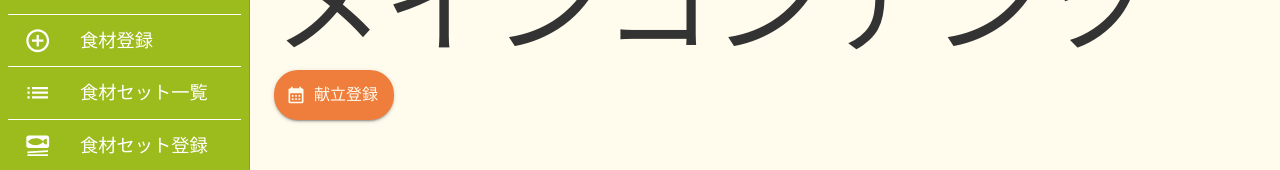
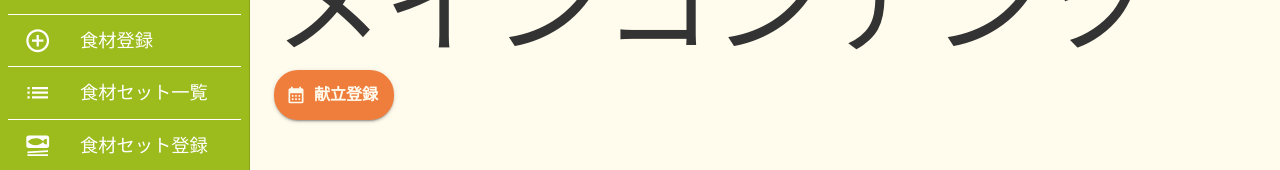
Before and after one commit to masaokaka/my-fridge-frontend, a React (Vite) app in the folder src/: page / in a window 1280 px wide. Shown: the part 194-364 px from the top of the page. Built offline with nearby package versions, Linux system fonts and the light colour scheme; a web font is replaced by a local one.

Commit message:
update: #10 ボタンにpropsを追記

```diff
--- a/src/src/components/uiParts/CustomButton/presenter.tsx
+++ b/src/src/components/uiParts/CustomButton/presenter.tsx
@@ -1,11 +1,15 @@
 import { Button, styled } from '@mui/material';
-import { ReactNode } from 'react';
+import { MouseEventHandler, ReactNode } from 'react';
 
 type Props = {
   /** アイコン */
   icon?: ReactNode;
   /** タイプ */
   type?: 'outlined' | 'contained';
+  /** 非活性フラグ */
+  disabled?: boolean;
+  /** クリック時処理 */
+  onClick?: MouseEventHandler<HTMLButtonElement>;
   /** テキスト */
   text: string;
 };
@@ -14,20 +18,41 @@ const StyledButton = styled(Button)(({ theme }) => ({
   borderRadius: 24,
   height: 45,
   minWidth: 120,
+  fontWeight: 'bold',
+  fontSize: 14,
   '&.MuiButton-outlinedSecondary': {
     backgroundColor: '#fff',
+    '&:hover': {
+      // セカンダリーカラーのrgbが(239,125,60)
+      backgroundColor: 'rgba(239, 125, 60, 0.04)',
+    },
   },
   [theme.breakpoints.up('sm')]: {
     height: 50,
+    fontSize: 16,
   },
 }));
 /** 共通ボタン
  * @param icon アイコン
  * @param text テキスト
  * @param type タイプ
+ * @param onClick クリック時処理
+ * @param disabled 非活性フラグ
  */
-const CustomButton = ({ text, icon, type = 'contained' }: Props) => (
-  <StyledButton variant={type} color="secondary" startIcon={icon}>
+const CustomButton = ({
+  text,
+  icon,
+  disabled,
+  onClick,
+  type = 'contained',
+}: Props) => (
+  <StyledButton
+    variant={type}
+    color="secondary"
+    startIcon={icon}
+    onClick={onClick}
+    disabled={disabled}
+  >
     {text}
   </StyledButton>
 );
--- a/src/src/components/uniqueParts/Header/presenter.tsx
+++ b/src/src/components/uniqueParts/Header/presenter.tsx
@@ -64,7 +64,7 @@ const Header = ({ fridgeName, notificationsCount }: Props) => {
       <Container sx={{ height: '100%' }}>
         <Toolbar disableGutters sx={{ height: '100%' }}>
           <Logo />
-          <Typography fontWeight="bold" ml={2} fontSize={{ xs: 14, sm: 20 }}>
+          <Typography fontWeight="bold" ml={2} fontSize={{ xs: 16, sm: 20 }}>
             {fridgeName}の冷蔵庫
           </Typography>
           <Box sx={{ flexGrow: 1 }} />
```
